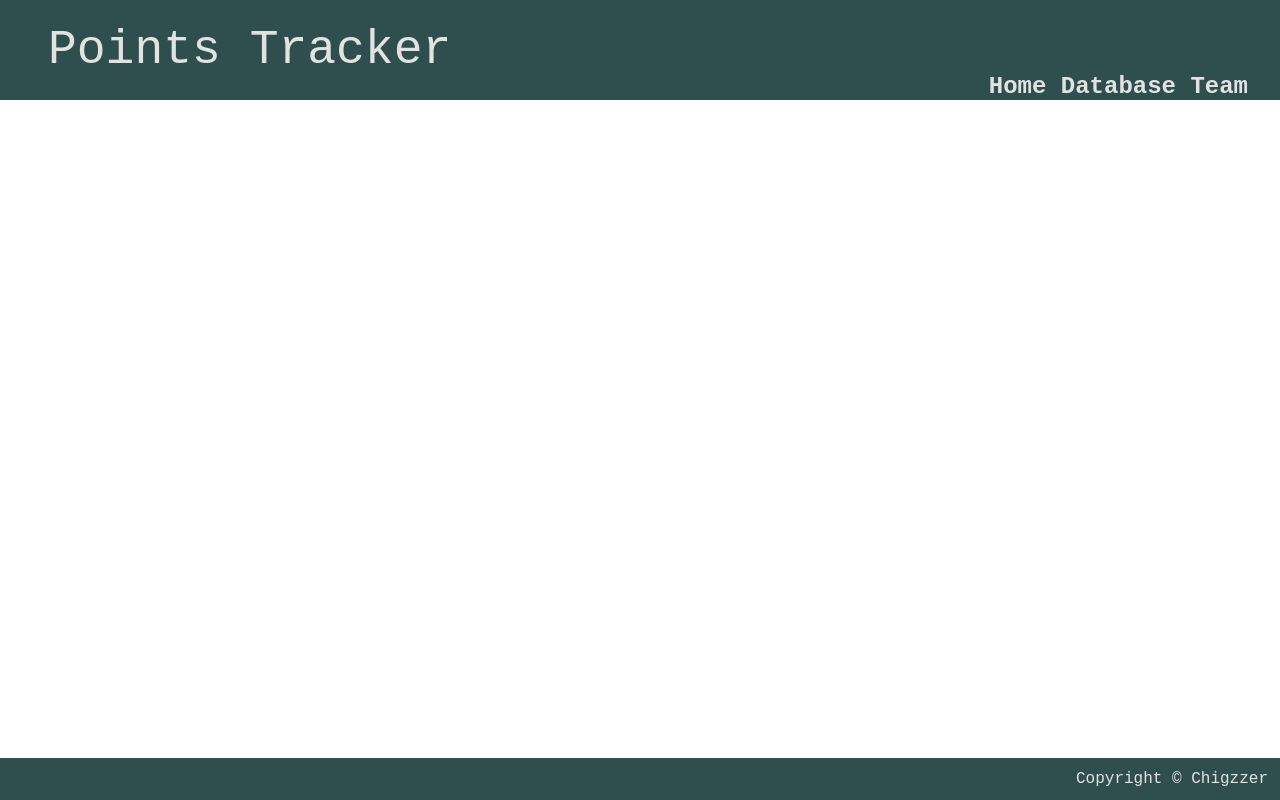
After one commit to Chigzzer/FPL, a Flask app: page /team.html in a window 1280 px wide. The commit adds this page. Run offline with Flask 2, Linux system fonts and the light colour scheme; parts of the project's set-up code (start-up, migrations or seed data) failed here and were passed over.

Commit message:
Updated css and ctreation of template page

```diff
--- a/web/app.py
+++ b/web/app.py
@@ -47,23 +47,22 @@ for week, ids in gws.iterrows():
         break
 
 player_list, teams = fpl.get_player_list(database)
-print(player_list)
+# Initial figure on page (empty)
 
-# Initial figure on page (empty)
-player_id = 10
-gw_points, total_points = fpl.player_weekPoints(player_id)
-x_axis = [x for x in range(1, len(total_points) + 1)]
-total_points = [0] * len(gw_points)
-print(len(x_axis))
-print(len(total_points))
-plt.bar(x_axis, total_points)
-plt.ylabel("Total Points")
-plt.xlabel("Gameweek")
-plt.savefig('c:/Users/chira/Documents/Coding/FPL/web/static/plot.jpg')
 
 
 @app.route("/")
 def index():
+    plt.close()
+    player_id = 10
+    gw_points, total_points = fpl.player_weekPoints(player_id)
+    x_axis = [x for x in range(1, len(total_points) + 1)]
+    total_points = [0] * len(gw_points)
+    plt.bar(x_axis, total_points)
+    plt.ylabel("Total Points")
+    plt.xlabel("Gameweek")
+    print(total_points)
+    plt.savefig('c:/Users/chira/Documents/Coding/FPL/web/static/plot.jpg')
     return render_template("index.html", player_list = player_list, teams = teams)
 
 @app.route('/', methods=['POST'])
@@ -71,8 +70,6 @@ def my_form_post():
     #Obtain user's inputted player
     player_name = request.form['players']
     player_id = fpl.find_player_id(database, player_name)
-
-
     gw_points, total_points = fpl.player_weekPoints(player_id)
     x_axis = range(1, len(total_points))
     plt.close()
@@ -91,6 +88,8 @@ def my_form_post():
 def dbase():
     return render_template("dbase.html", tables = [slim_main_df.to_html(classes='data')], titles=slim_main_df.columns.values)
 
-
+@app.route("/team.html")
+def team():
+    return render_template("team.html")
 if __name__ == '__main__':
     app.run(host='0.0.0.0')
--- a/web/static/styles.css
+++ b/web/static/styles.css
@@ -1,13 +1,20 @@
 *{
     margin: 0;
     padding: 0;
+    font-family: 'Courier New', Courier, monospace;
 }
+
+body{
+    display: flex;
+    flex-direction: column;
+    justify-content: space-between;
+    height: 100vh;
+}
+
 .header{
     background-color: darkslategrey;
     color: #eeee;
     height: 100px;
-    padding: 0;
-    margin: 0;
     display: flex;
     justify-content: space-between;
 }
@@ -20,11 +27,10 @@
 
 .links{
     align-self: flex-end;
-    font-size: 32px;
+    font-size: 24px;
     text-decoration: none;
     color: #eeee;
     padding-right: 32px;
-    padding-bottom: 0px;
 }
 
 .links a{
@@ -33,52 +39,53 @@
     font-weight: 900;
 }
 
-body{
-    display: flex;
-    flex-direction: column;
-    justify-content: space-between;
-    border: red 1px solid;
-    margin: 0;
-    padding: 0;
-}
 .body{
     display: flex;
-    flex-direction: row-reverse;
+    flex-direction: row;
     justify-content: space-between;
     align-items: center;
-    padding: 50px;
-    overflow: hidden;
+    padding: 0px;
+    flex: 1;
+    border: 5px red solid;
+    height: 100%;
+}
+
+.plot{
+    display: flex;
+
+    width: auto;
+    border: 1px red solid;
+    justify-content: center;
+    align-items: center;
 }
 
 .form{
     display: flex;
     flex-direction: column;
     border: 2px green solid;
-    align-items: stretch;
-    height: 500px;
-}
-
-.plot{
-    border: 1px red solid;
+    justify-content: space-between;
+    margin-right: 24px;
+    font-size: 18px;
 }
 
 #player_list{
-    width: 300px;
-    border: 1px red solid;
+    flex:1 1 auto;
+    border: 1px yellow solid;
+    justify-content: stretch;
     height: 400px;
-    flex: 1 0 auto;
+    margin-bottom: 12px;
+
 }
 
-.form1{
-    display: flex;
-    flex-direction: column;
-    font-size: 18px;
-    gap: 12px;
+.team_name{
+    font-weight: bold;
+    font-style: italic;
+    font-size: 32px;
 }
 
 .submit{
     padding: 10px;
-    width: 300px;
+    width: 450px;
     font-weight: 900;
     font-size: 24px;
 }
@@ -88,7 +95,6 @@ body{
     justify-content: space-between;
     align-items: flex-start;
     flex-direction: column;
-    border: 1px yellow solid ;
     gap: 12px;
 }
 
@@ -97,14 +103,29 @@ body{
 }
 
 .footer{
-    background-color: darkslategrey;
+    display: flex;
+    justify-content: flex-end;
+    padding-right: 24px;
+    background-color: darkslategray;
+    position: fixed;
+    bottom: 0;
+    width: 100%;
+}
+
+.copy{
     color: #eeee;
-    border: pink     solid 1px;
-    width: 100%;
-    height: 50px;
-    flex:1;S
-    justify-self: flex-end;
+    margin: 12px;;
 }
-.copy{
-    text-align: center;
+
+.wrapper{
+    display: flex;
+    flex-direction: column;
+    gap: 24px;;
+    justify-content: space-between;
+    border: 1px red solid;
+    flex: 1;
 }
+
+.addOn{
+    transform: scale(5);
+}
--- /dev/null
+++ b/web/templates/team.html
@@ -0,0 +1 @@
+{% extends "template.html" %}
--- /dev/null
+++ b/web/templates/template.html
@@ -0,0 +1,24 @@
+<!DOCTYPE html>
+<html lang="en">
+<head>
+    <meta charset="UTF-8">
+    <meta http-equiv="X-UA-Compatible" content="IE=edge">
+    <meta name="viewport" content="width=device-width, initial-scale=1.0">
+    <title>Home</title>
+    <link href="../static/styles.css" rel="stylesheet">
+</head>
+<body>
+    <div class="header">
+        <div class="title"><p>Points Tracker</p></div>
+        <div class="links">
+            <a href="/">Home</a>
+            <a href="dbase.html">Database</a>
+            <a href="team.html">Team</a>
+        </div>
+    </div>
+    <div class="footer">
+        <div class="copy">Copyright &copy Chigzzer</div>
+    </div>
+    </div>
+</body>
+</html>
```
Also changed, not shown: web/templates/index.html (+13 -6 lines), web/static/plot.jpg.
